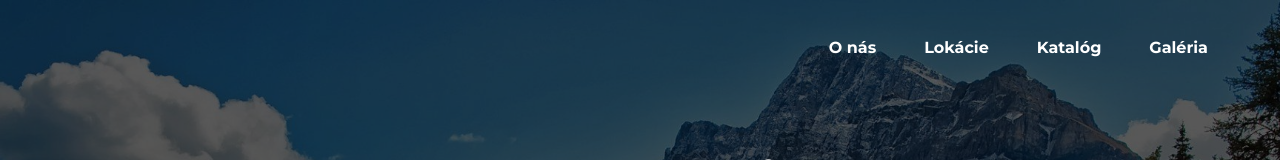
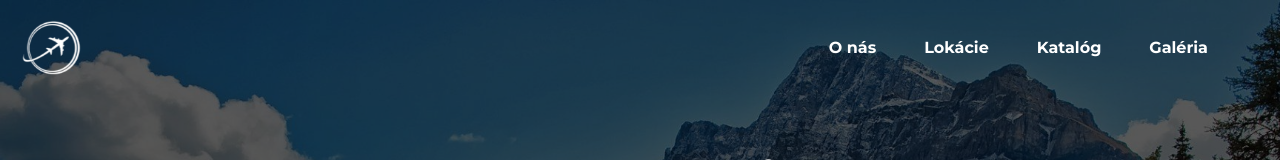
Before and after one commit to mxrshall/E-Travel-static, a React (Vite) app: page /home in a window 1280 px wide. Shown: the top 160 px of the page. Built offline with nearby package versions, Linux system fonts and the light colour scheme.

Commit message:
Pridanie loga

```diff
--- a/src/Navbar/Navbar.jsx
+++ b/src/Navbar/Navbar.jsx
@@ -4,7 +4,7 @@ import Navigacia from "./NavbarComponents/Navigacia"
 function Navbar() {
 
     return (
-      <div className="w-full h-[12vh] flex absolute z-10">
+      <div className="w-full h-[12vh] flex absolute z-50">
         <Logo/>
         <Navigacia/>
       </div>
--- a/src/Navbar/NavbarComponents/Logo.jsx
+++ b/src/Navbar/NavbarComponents/Logo.jsx
@@ -1,8 +1,13 @@
+import logo from "../../images/logo.png"
+import { Link } from "react-router-dom";
+
 function Logo() {
 
     return (
-      <div className="w-1/12">
-
+      <div className="w-1/12 flex items-center">
+        <Link to="/home">
+          <img src={logo} className="w-[4rem] ml-5"/>
+        </Link>
       </div>
     )
   }
```
Also changed, not shown: src/images/logo.png (added).
